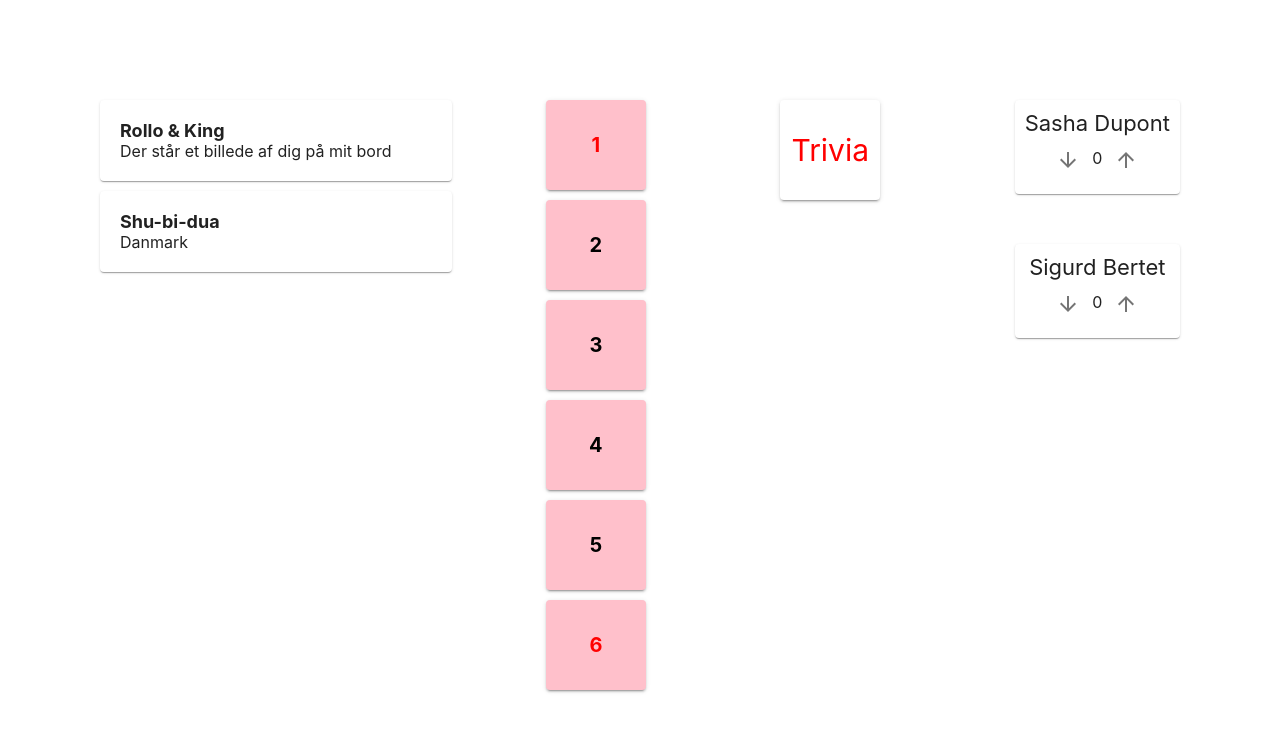
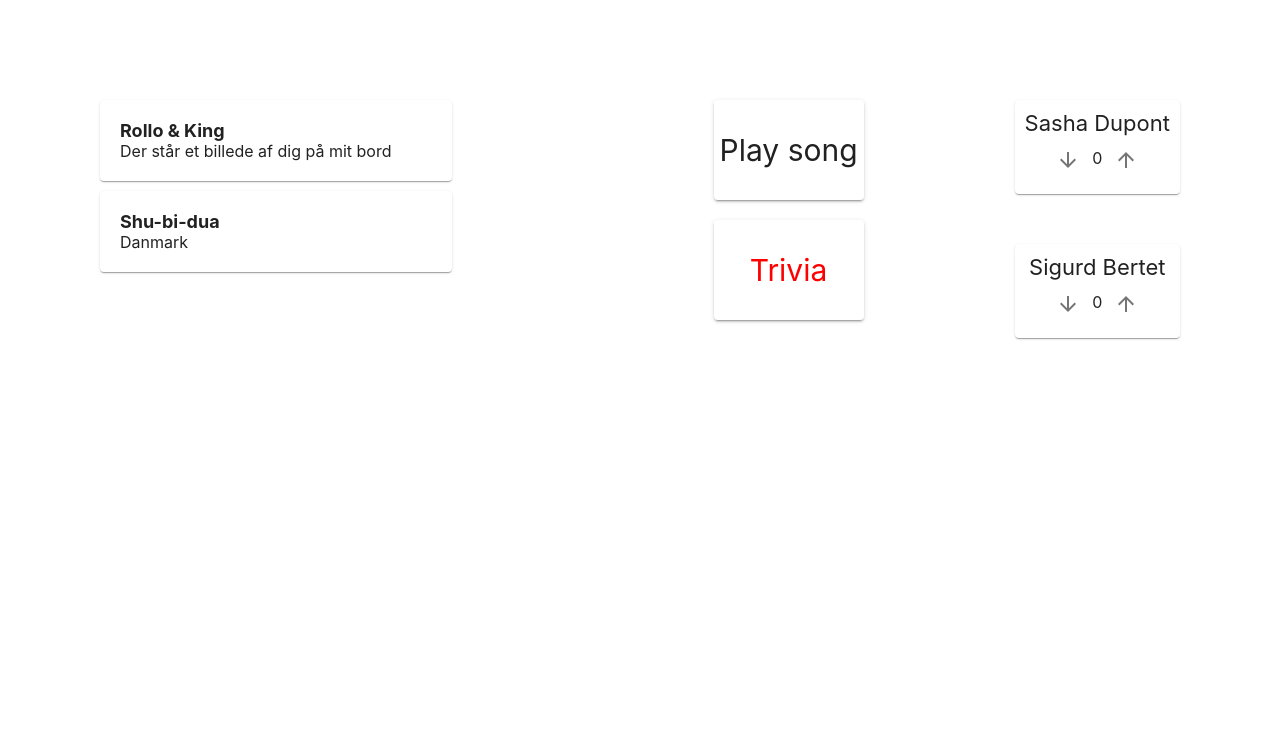
Before and after one commit to AndersKroeyer/hit-me-with-that-song, a React (Create React App) app: page /hit-me-with-that-song/control-panel in a window 1280 px wide. Shown: the top 732 px of the page. Built offline with nearby package versions, Linux system fonts and the light colour scheme.

Commit message:
Sound player is working

```diff
--- a/package.json
+++ b/package.json
@@ -17,6 +17,7 @@
     "prettier": "^2.3.2",
     "react": "^17.0.2",
     "react-dom": "^17.0.2",
+    "react-player": "^2.9.0",
     "react-router-dom": "^5.3.0",
     "react-scripts": "4.0.3",
     "typescript": "^4.1.2",
--- a/public/index.html
+++ b/public/index.html
@@ -66,7 +66,7 @@
   </head>
   <body>
     <noscript>You need to enable JavaScript to run this app.</noscript>
-    <div id="root"></div>
+    <div id="root" style="overflow: hidden"></div>
     <!--
       This HTML file is a template.
       If you open it directly in the browser, you will see an empty page.
--- a/src/Components/ControlPanel/ControlPanel.styles.ts
+++ b/src/Components/ControlPanel/ControlPanel.styles.ts
@@ -39,8 +39,8 @@
     fontWeight: 'bolder',
     fontSize: '18px',
   },
-  triviaToggle: {
-    width: '100px',
+  toggleButton: {
+    width: '150px',
     height: '100px',
     display: 'flex',
     justifyContent: 'center',
--- a/src/Components/ControlPanel/ControlPanel.tsx
+++ b/src/Components/ControlPanel/ControlPanel.tsx
@@ -1,12 +1,15 @@
 import { Paper } from '@material-ui/core';
 import { useReducer, useEffect, useState } from 'react';
-import Config from '../../config';
 import { Song, Word } from '../types';
 import { styles } from './ControlPanel.styles';
 import { SongData } from '../../Data/TDC2021';
 import ToggleWord from './ToggleWord.tsx/ToggleWord';
 import TeamPointControl from './TeamPointControl/TeamPointControl';
-import { sendPoints, sendSong } from '../../Utilities/Broadcaster';
+import {
+  sendPoints,
+  sendSong,
+  sendStartMusic,
+} from '../../Utilities/Broadcaster';
 
 const TOGGLE_WORD_ACTION = 'toggleWordVisiblity';
 interface toggleWordAction {
@@ -56,8 +59,19 @@
   }
 }
 
+const initialState: Song = {
+  author: '',
+  showTrivia: false,
+  title: '',
+  trivia: '',
+  triviaAnswer: '',
+  words: [],
+  url: 'https://www.youtube.com/watch?v=rUPJPXkiMMY&t=7',
+  playtime: 15,
+};
+
 function ControlPanel() {
-  const [activeSong, dispatch] = useReducer(reducer, SongData[0]);
+  const [activeSong, dispatch] = useReducer(reducer, initialState);
   const [team1Points, setTeam1Points] = useState(0);
   const [team2Points, setTeam2Points] = useState(0);
 
@@ -112,11 +126,24 @@
           ))}
         </div>
 
-        {/* trivia + points */}
         <div className={classes.columnContainer}>
           <Paper
             elevation={2}
-            className={classes.triviaToggle}
+            className={classes.toggleButton}
+            onClick={() =>
+              sendStartMusic({
+                url: activeSong.url,
+                playtime: activeSong.playtime,
+              })
+            }
+            style={{ marginBottom: '20px' }}
+          >
+            <div>Play song</div>
+          </Paper>
+
+          <Paper
+            elevation={2}
+            className={classes.toggleButton}
             onClick={() => handleTriviaClick(!activeSong.showTrivia)}
           >
             <div style={{ color: activeSong.showTrivia ? 'green' : 'red' }}>
--- a/src/Components/Dashboard/Dashboard.tsx
+++ b/src/Components/Dashboard/Dashboard.tsx
@@ -1,7 +1,8 @@
 import { useEffect, useState } from 'react';
+import ReactPlayer from 'react-player/youtube';
 import styles from './Dashboard.styles';
 import Word from '../Word/Word';
-import { DashboardState, TeamPoints } from '../types';
+import { DashboardState, Music, TeamPoints } from '../types';
 import { subscribeToBroadcast } from '../../Utilities/Broadcaster';
 
 const initialState: DashboardState = {
@@ -17,11 +18,22 @@
     team1Points: 0,
     team2Points: 0,
   });
+  const [playing, setPlaying] = useState(false);
+  const [musicUrl, setMusicUrl] = useState('');
+
+  const playMusic = (music: Music) => {
+    setPlaying(true);
+    setMusicUrl(music.url);
+    setTimeout(() => {
+      setPlaying(false);
+    }, music.playtime * 1000);
+  };
 
   useEffect(() => {
     const closeConnection = subscribeToBroadcast(
-      (song) => setDataFromBroadCast(song),
-      (points) => console.log('got points', setTeamPoints(points)),
+      setDataFromBroadCast,
+      setTeamPoints,
+      playMusic,
     );
     return () => {
       closeConnection();
@@ -47,12 +59,13 @@
   );
 
   return (
-    <div>
+    <div style={{ overflowY: 'hidden' }}>
       <div className={classes.pointsContainer}>
         <div>Sasha Dupont: {teamPoints.team1Points}</div>
         <div>Sigurd Bertet: {teamPoints.team2Points}</div>
       </div>
       {content}
+      <ReactPlayer playing={playing} url={musicUrl} />
     </div>
   );
 }
--- a/src/Data/TDC2021.ts
+++ b/src/Data/TDC2021.ts
@@ -26,6 +26,8 @@
     trivia: 'Hvad var Rollo & Kings job før de lavede musik',
     triviaAnswer: 'Skolelærer',
     showTrivia: false,
+    url: 'https://www.youtube.com/watch?v=EnG6OpagWEc&t=40',
+    playtime: 12,
   },
   {
     author: 'Shu-bi-dua',
@@ -35,5 +37,7 @@
       'Hvor mange medlemmer har der været med i shubidua over årene: 3, 5, 9, 11 eller 16?',
     triviaAnswer: '16',
     showTrivia: false,
+    url: 'https://www.youtube.com/watch?v=xvq1__JFtrI&t=2m37s',
+    playtime: 14,
   },
 ];
--- a/src/Utilities/Broadcaster.ts
+++ b/src/Utilities/Broadcaster.ts
@@ -1,4 +1,4 @@
-import { Song, TeamPoints } from '../Components/types';
+import { Music, Song, TeamPoints } from '../Components/types';
 import Config from '../config';
 
 export const sendSong = (song: Song) => {
@@ -15,20 +15,30 @@
   bc.close();
 };
 
+export const sendStartMusic = (music: Music) => {
+  console.log('sending song', music);
+  const bc = new BroadcastChannel(Config.broadcastChannelId);
+  bc.postMessage({ music });
+  bc.close();
+};
+
 export const subscribeToBroadcast = (
   songUpdate: (song: Song) => void,
   pointUpdate: (points: TeamPoints) => void,
+  onStartMusic: (music: Music) => void,
 ): (() => void) => {
   const bc = new BroadcastChannel(Config.broadcastChannelId);
   bc.onmessage = ({ data }) => {
     console.log('got some broadcast data', data);
     if (data.song) {
-      const broadcastSong: Song = data.song as Song;
-      songUpdate(broadcastSong);
+      songUpdate(data.song);
     }
     if (data.points) {
       pointUpdate(data.points);
     }
+    if (data.music) {
+      onStartMusic(data.music);
+    }
   };
   return () => bc.close();
 };
```
Also changed, not shown: src/Components/types.ts (+6 -1 lines), 1 other file (tests, documents, lock files or other folders).
